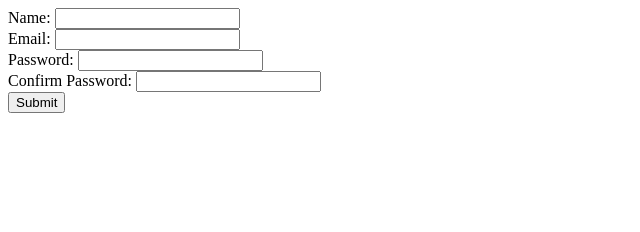
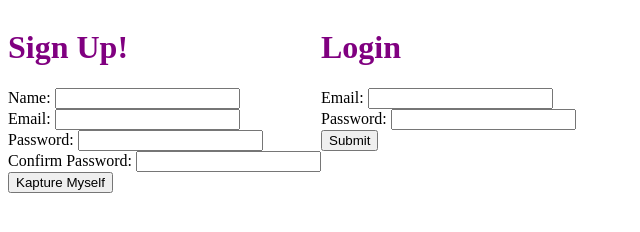
Before and after one commit to MiSTERSPOONS/Kapture, a React app: page /students in a window 1280 px wide. Shown: the whole page, without its empty margins (0-640 px from the left). Built offline with nearby package versions, Linux system fonts and the light colour scheme.

Commit message:
aded sign up and login components.  working on user flow

```diff
--- /dev/null
+++ b/client/components/Login.js
@@ -0,0 +1,23 @@
+import React from 'react';
+import { connect } from 'react-redux';
+
+const Login = (props) => {
+  return (
+    <div>
+      <h1>Login</h1>
+      <form>
+        <div>
+          <label>Email: </label>
+          <input type="text" name="email" />
+        </div>
+        <div>
+          <label>Password: </label>
+          <input type="text" name="password" />
+        </div>
+        <button className="btn btn-success">Submit</button>
+      </form>
+    </div>
+  )
+}
+
+export default Login;
--- a/client/components/Main.js
+++ /dev/null
@@ -1,20 +0,0 @@
-import React, { Component } from 'react';
-import { Link } from 'react-router-dom'
-
-
-export default class Main extends Component {
-  constructor() {
-    super()
-
-  }
-  render() {
-    return (
-        <div>
-          <h1>Welcome to Kapture</h1>
-          <p>I am a...</p>
-          <Link to="/students"><button>Student</button></Link>
-          <Link to="/instructors"><button>Instructor</button></Link>
-        </div>
-    )
-  }
-}
--- a/client/components/SignUp.js
+++ b/client/components/SignUp.js
@@ -1,11 +1,14 @@
 import React from 'react';
 import { connect } from 'react-redux';
 import { submitStudentSignup } from '../store';
+import Login from './Login';
 
 const SignUp = (props) => {
   console.log('props', props)
   return (
-    <form onSubmit={ (event) => props.handleSubmit(event) }>
+    <div id='flextest'>
+      <form onSubmit={(event) => props.handleSubmit(event)}>
+        <h1>Sign Up!</h1>
         <div>
           <label>Name: </label>
           <input type="text" name="name" />
@@ -22,9 +25,12 @@ const SignUp = (props) => {
           <label>Confirm Password: </label>
           <input type="text" name="confirmPass" />
         </div>
-      <button className="btn btn-success">Submit</button>
+        <button className="btn btn-success">Kapture Myself</button>
       </form>
-)};
+      <Login />
+    </div>
+  )
+};
 
 // STILL NEED TO FIGURE OUT WHAT TO DO WITH CONFIRM PASSWORD
 
--- /dev/null
+++ b/client/components/Welcome.js
@@ -0,0 +1,22 @@
+import React, { Component } from 'react';
+import { Link } from 'react-router-dom'
+import { connect } from 'react-redux';
+
+const Welcome = () => {
+  return (
+      <div>
+        <h1>Welcome to Kapture</h1>
+        <p>I am a...</p>
+        <Link to="/students"><button>Student</button></Link>
+        <Link to="/instructors"><button>Instructor</button></Link>
+      </div>
+  )
+}
+
+const mapStateToProps = (state) => {
+  return {
+
+  }
+};
+
+export default connect(mapStateToProps)(Welcome);
--- a/client/components/index.js
+++ b/client/components/index.js
@@ -1,2 +1,2 @@
-export { default as Main } from './Main';
+export { default as Welcome } from './Welcome';
 export { default as SignUp } from './SignUp';
--- a/client/routes.js
+++ b/client/routes.js
@@ -4,7 +4,7 @@ import { Router } from 'react-router'
 import { Route, Switch } from 'react-router-dom'
 import history from './history'
 
-import { Main } from './components'
+import { Welcome } from './components'
 import { SignUp } from './components'
 
 export default class Routes extends Component {
@@ -12,7 +12,7 @@ export default class Routes extends Component {
     return (
       <Router history={history}>
         <Switch>
-          <Route exact path="/" component={Main}/>
+          <Route exact path="/" component={Welcome}/>
           <Route exact path="/students" component={SignUp}/>
           <Route exact path="/instructors" component={SignUp}/>
         </Switch>
--- a/public/index.html
+++ b/public/index.html
@@ -4,6 +4,7 @@
   <meta charset="UTF-8">
   <meta name="viewport" content="width=device-width, initial-scale=1.0">
   <meta http-equiv="X-UA-Compatible" content="ie=edge">
+  <link rel="stylesheet" href="/styles.css"></link>
   <script defer src="/bundle.js"></script>
   <title>Kapture</title>
 </head>
--- /dev/null
+++ b/public/styles.css
@@ -0,0 +1,7 @@
+h1 {
+  color: purple;
+}
+
+#flextest {
+  display: flex;
+}
```
Also changed, not shown: client/components/Snapshot.js (added), 1 other file. Lines whose indentation alone changed are shown as unchanged.
